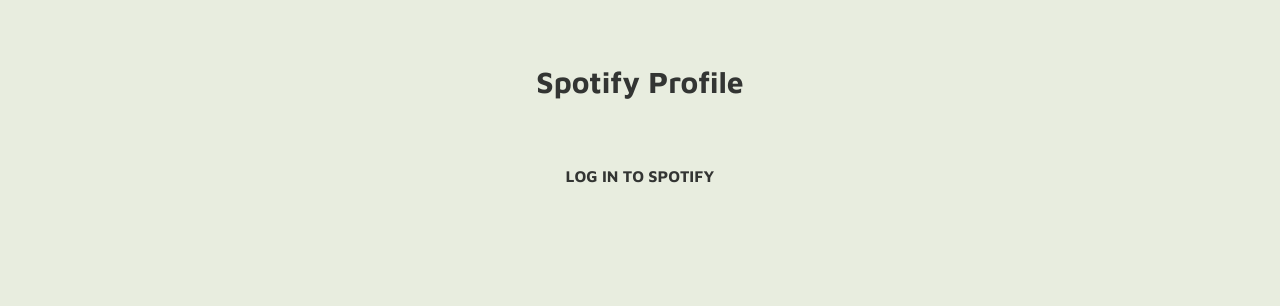
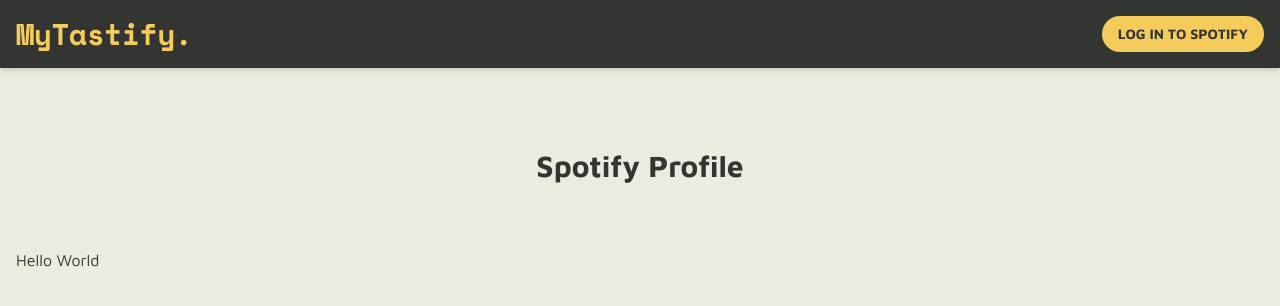
Before and after one commit to prmzk/nuxt_spotify_profile, a Nuxt app: page / in a window 1280 px wide. Shown: the top 306 px of the page. Built offline with nearby package versions, Linux system fonts and the light colour scheme.

Commit message:
move profile to nuxt layouts

```diff
--- /dev/null
+++ b/layouts/default.vue
@@ -0,0 +1,117 @@
+<script setup lang="ts">
+import { useFetchSpotify } from "~/composables/useFetchSpotify";
+import { MeReturn } from "../types";
+const route = useRoute();
+const router = useRouter();
+const spotifyAuthToken = useCookie("spotify_auth_token");
+const spotifyRefreshToken = useCookie("spotify_refresh_token");
+const spotifyAuthState = useCookie("spotify_auth_state");
+
+// Get profile data
+const meData = ref<MeReturn | null>();
+if (spotifyAuthToken.value) {
+  const { data } = await useFetchSpotify<MeReturn>("/me");
+  meData.value = data?.value;
+}
+
+// Logged out state
+// Log in btn
+async function onClickLogIn() {
+  const data = await $fetch("/api/login");
+
+  // Set auth state cookie
+  spotifyAuthState.value = data.state;
+
+  // Redirect to spotify login
+  navigateTo(data.navigate_to, { external: true });
+}
+
+// If callback from spotify auth page
+onMounted(async () => {
+  if (route.query.callback) {
+    // Get auth token
+    const data = await $fetch(
+      `/api/callback?code=${route.query.code || ""}&state=${
+        route.query.state || ""
+      }&stored_state=${spotifyAuthState.value}`
+    );
+
+    // Set cookies
+    if (data.access_token) {
+      spotifyAuthState.value = null;
+      spotifyAuthToken.value = data.access_token;
+      spotifyRefreshToken.value = data.refresh_token;
+    }
+
+    // Clear query params
+    router.replace("/");
+
+    meData.value = await $fetch<MeReturn>("https://api.spotify.com/v1/me", {
+      headers: {
+        Authorization: "Bearer " + spotifyAuthToken.value,
+      },
+    });
+  }
+});
+
+// Log out btn
+function onClickLogOut() {
+  spotifyAuthToken.value = null;
+  spotifyRefreshToken.value = null;
+  meData.value = undefined;
+}
+</script>
+
+<template>
+  <section>
+    <div>
+      <header class="shadow-md bg-black">
+        <nav class="container mx-auto p-4 flex justify-between">
+          <NuxtLink
+            to="/"
+            class="text-yellow font-bold font-space tracking-tight text-3xl"
+            >MyTastify.</NuxtLink
+          >
+          <!-- Logged out -->
+          <div v-if="!spotifyAuthToken">
+            <button class="btn text-sm" @click="onClickLogIn">
+              LOG IN TO SPOTIFY
+            </button>
+          </div>
+
+          <!-- Logged In -->
+          <div v-if="spotifyAuthToken">
+            <button class="btn text-sm" @click="onClickLogOut">LOG OUT</button>
+          </div>
+        </nav>
+      </header>
+      <div class="container mx-auto p-4">
+        <div class="py-16">
+          <h1 class="text-3xl text-center font-bold">Spotify Profile</h1>
+
+          <!-- Logged in -->
+          <div class="w-full flex flex-col items-center mt-12" v-if="meData">
+            <img
+              :src="meData.images[1].url"
+              :alt="meData.display_name"
+              class="rounded-full object-cover w-[120px] h-[120px] mb-8"
+            />
+            <p class="rounded-full font-bold">
+              {{ meData.display_name }}
+            </p>
+            <p class="rounded-full font-bold">
+              {{ meData.email }}
+            </p>
+            <p class="rounded-full font-bold">
+              {{ meData.product }}
+            </p>
+            <p class="rounded-full font-bold">
+              {{ meData.external_urls.spotify }}
+            </p>
+          </div>
+        </div>
+        <slot />
+      </div>
+    </div>
+  </section>
+</template>
--- a/pages/index.vue
+++ b/pages/index.vue
@@ -1,113 +1,5 @@
-<script setup lang="ts">
-import { useFetchSpotify } from "~/composables/useFetchSpotify";
-import { MeReturn } from "../types";
-const route = useRoute();
-const router = useRouter();
-const spotifyAuthToken = useCookie("spotify_auth_token");
-const spotifyRefreshToken = useCookie("spotify_refresh_token");
-const spotifyAuthState = useCookie("spotify_auth_state");
-
-// Get profile data
-const meData = ref<MeReturn | null>();
-if (spotifyAuthToken.value) {
-  const { data } = await useFetchSpotify<MeReturn>("/me");
-  meData.value = data?.value;
-}
-
-// Logged out state
-// Log in btn
-async function onClickLogIn() {
-  const data = await $fetch("/api/login");
-
-  // Set auth state cookie
-  spotifyAuthState.value = data.state;
-
-  // Redirect to spotify login
-  navigateTo(data.navigate_to, { external: true });
-}
-
-// If callback from spotify auth page
-onMounted(async () => {
-  if (route.query.callback) {
-    // Get auth token
-    const data = await $fetch(
-      `/api/callback?code=${route.query.code || ""}&state=${
-        route.query.state || ""
-      }&stored_state=${spotifyAuthState.value}`
-    );
-
-    // Set cookies
-    if (data.access_token) {
-      spotifyAuthState.value = null;
-      spotifyAuthToken.value = data.access_token;
-      spotifyRefreshToken.value = data.refresh_token;
-    }
-
-    // Clear query params
-    router.replace("/");
-
-    meData.value = await $fetch<MeReturn>("https://api.spotify.com/v1/me", {
-      headers: {
-        Authorization: "Bearer " + spotifyAuthToken.value,
-      },
-    });
-  }
-});
-
-// Log out btn
-function onClickLogOut() {
-  spotifyAuthToken.value = null;
-  spotifyRefreshToken.value = null;
-  meData.value = undefined;
-}
-</script>
+<script setup lang="ts"></script>
 
 <template>
-  <section class="container mx-auto">
-    <div class="py-16">
-      <h1 class="text-3xl text-center font-bold font-asap">Spotify Profile</h1>
-
-      <!-- Logged out -->
-      <div class="w-full flex justify-center mt-12" v-if="!spotifyAuthToken">
-        <button
-          class="bg-blue-300 px-8 py-4 rounded-full font-bold"
-          @click="onClickLogIn"
-        >
-          LOG IN TO SPOTIFY
-        </button>
-      </div>
-
-      <!-- Logged in -->
-      <div class="w-full flex flex-col items-center mt-12" v-if="meData">
-        <img
-          :src="meData.images[1].url"
-          :alt="meData.display_name"
-          class="rounded-full object-cover w-[120px] h-[120px] mb-8"
-        />
-        <p class="rounded-full font-bold">
-          {{ meData.display_name }}
-        </p>
-        <p class="rounded-full font-bold">
-          {{ meData.email }}
-        </p>
-        <p class="rounded-full font-bold">
-          {{ meData.product }}
-        </p>
-        <p class="rounded-full font-bold">
-          {{ meData.external_urls.spotify }}
-        </p>
-      </div>
-
-      <div class="w-full flex justify-center mt-12" v-if="spotifyAuthToken">
-        <button
-          class="bg-blue-300 px-8 py-4 rounded-full font-bold font-asap"
-          @click="onClickLogOut"
-        >
-          LOG OUT
-        </button>
-      </div>
-    </div>
-  </section>
+  <div>Hello World</div>
 </template>
-
-<style scoped></style>
```
